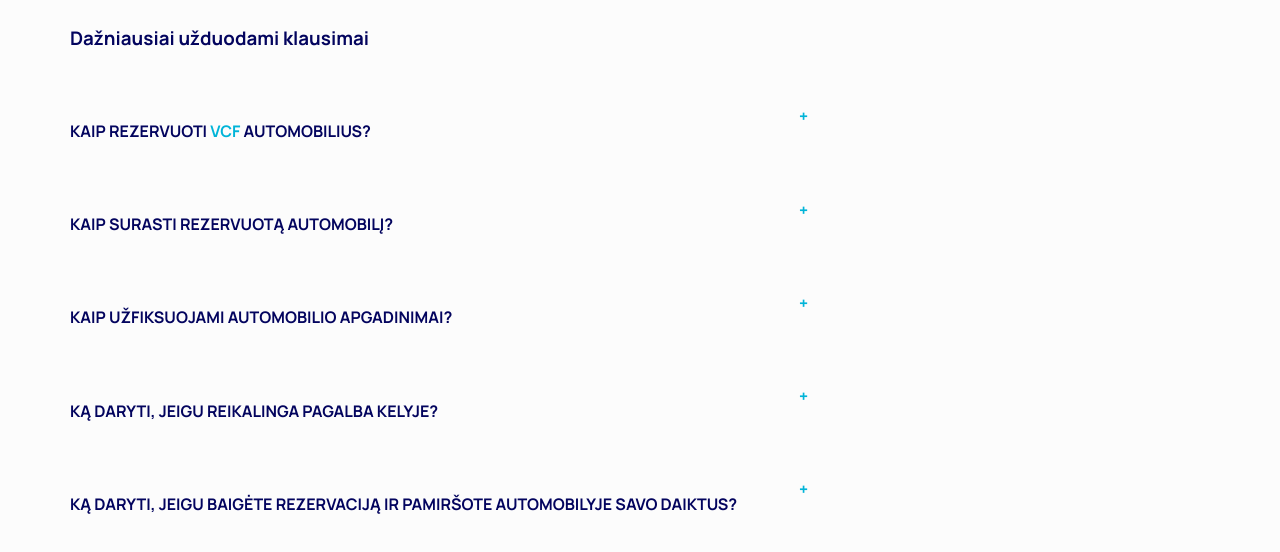
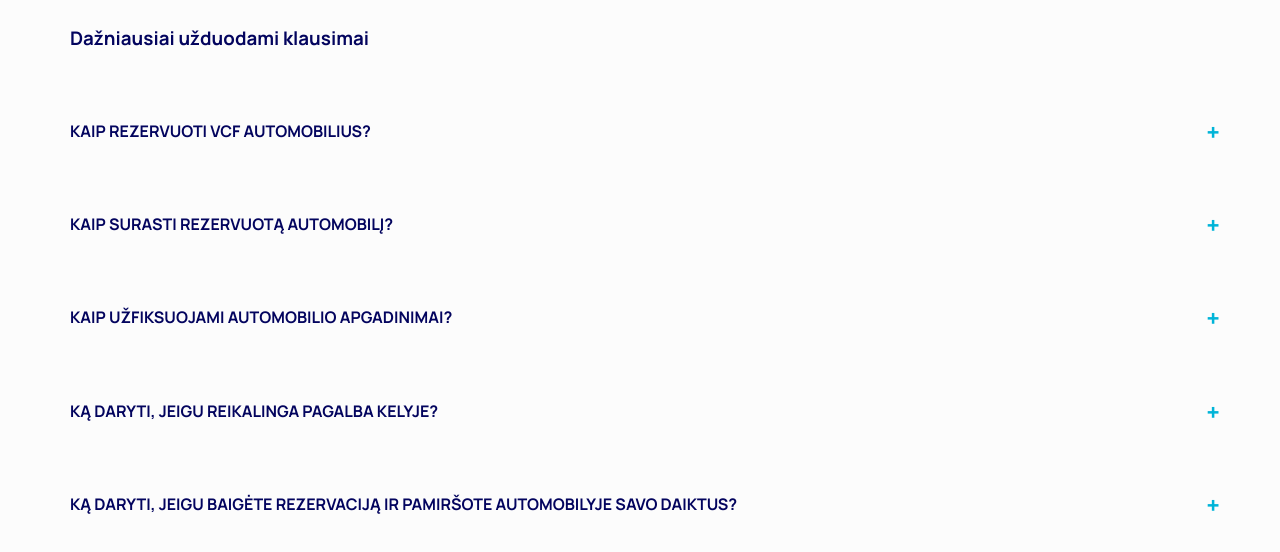
Before and after one commit to GabrieleJasiunaite/CarRentApp, a React (Create React App) app in the folder frontend/: page /faq in a window 1280 px wide. Shown: the part 400-952 px from the top of the page. Built offline with nearby package versions, Linux system fonts and the light colour scheme; some icons are missing.

Commit message:
faq accordion

```diff
--- /dev/null
+++ b/frontend/src/helpers/Accordion.js
@@ -0,0 +1,19 @@
+import { useState } from "react";
+
+const Accordion = ({ title, content }) => {
+    const [isActive, setIsActive] = useState(false)
+
+    return (
+        <div className="accord-item">
+            <div className="accord-title" onClick={() => setIsActive(!isActive)}>
+                <h4>{title}</h4>
+                <div className="sign">{isActive ? '-' : '+'}</div>
+            </div>
+            {isActive && <div className="accord-content">
+                <p>{content}</p>
+            </div>}
+        </div>
+    )
+}
+
+export default Accordion;
--- /dev/null
+++ b/frontend/src/helpers/content.js
@@ -0,0 +1,26 @@
+export const faqData = [
+    {
+        title: `KAIP REZERVUOTI VCF AUTOMOBILIUS?`,
+        content: `Programėlėje pasirinkite mygtuką Išankstinės rezervacijos, tada suveskite rezervacijos prašomus duomenis, išsirinkite patikusį automobilį, pasirinkite papildomas paslaugas ir priedus, apmokėkite banko kortele.
+    Į jūsų el. paštą bus atsiųstas automobilio rezervacijos patvirtinimo kvitas. Jums rezervuotą automobilį rasite programėlėje Mano rezervacijos.`
+    },
+    {
+        title: `KAIP SURASTI REZERVUOTĄ AUTOMOBILĮ?`,
+        content: `Jums rezervuotą automobilį lengvai rasite programėlės navigacijos pagalba rezervacijos kvite nurodytoje vietoje. VCF automobiliai išsiskirs savo logotipais arba ant galinio šoninio lango pakabinta VCF vėliavėle, kurią nuomos pradžioje nuimkite ir palikite bagažinėje.`
+    },
+    {
+        title: `KAIP UŽFIKSUOJAMI AUTOMOBILIO APGADINIMAI?`,
+        content: `Atsirakinę automobilį jį atidžiai apžiūrėkite Pastebėjote pažeidimus?.
+    Praneskite mums.
+    Atsidariusiame lange matysite jau užfiksuotus apgadinimus.
+    Jei pastebėjote naujus pažeidimus ir/ar defektus, įkelkite juos paspaudę mygtuką Pridėti nuotrauką.`
+    },
+    {
+        title: `KĄ DARYTI, JEIGU REIKALINGA PAGALBA KELYJE?`,
+        content: `Skambinkite aptarnavimo telefonu +370 609 22222 arba atsidarius aktyvų užsakymą paspauskite viršutiniame kampe pavaizduotą telefono ženkliuką.`
+    },
+    {
+        title: `KĄ DARYTI, JEIGU BAIGĖTE REZERVACIJĄ IR PAMIRŠOTE AUTOMOBILYJE SAVO DAIKTUS?`,
+        content: `Skambinkite aptarnavimo telefonu +370 609 22222.`
+    }
+]
--- a/frontend/src/pages/infoPages/FAQ.jsx
+++ b/frontend/src/pages/infoPages/FAQ.jsx
@@ -1,15 +1,11 @@
-import { useState } from "react";
 import CarRentPic4 from "../../pictures/Car-rent-pic4.png"
 import { Link } from "react-router-dom";
+import Accordion from "../../helpers/Accordion";
+import { faqData } from "../../helpers/content";
 import './infoPages.css';
 
 // Component for displaying Frequently Asked Questions
 const FAQ = () => {
-    const faqData = {
-        title: 'x'
-    }
-
-    const [isActive, setIsActive] = useState(false)
     return (
         <div className="container faq info-page">
             <header>
@@ -17,54 +13,10 @@ const FAQ = () => {
                 <img src={CarRentPic4} alt="lady at service desc" />
             </header>
             <h3>Dažniausiai užduodami klausimai</h3>
-            <div className="accord-item">
-                <div className="accord-title" onClick={() => setIsActive(!isActive)}>
-                    <h4>KAIP REZERVUOTI <strong>VCF</strong> AUTOMOBILIUS?</h4>
-                    <div className="sign">{isActive ? '-' : '+'}</div>
-                </div>
-                {isActive && <div className="accord-content">
-                    <p>Programėlėje pasirinkite mygtuką Išankstinės rezervacijos, tada suveskite rezervacijos prašomus duomenis, išsirinkite patikusį automobilį, pasirinkite papildomas paslaugas ir priedus, apmokėkite banko kortele.
-                        Į jūsų el. paštą bus atsiųstas automobilio rezervacijos patvirtinimo kvitas. Jums rezervuotą automobilį rasite programėlėje Mano rezervacijos.</p>
-                </div>}
-            </div>
-            <div className="accord-item">
-                <div className="accord-title" onClick={() => setIsActive(!isActive)}>
-                    <h4>KAIP SURASTI REZERVUOTĄ AUTOMOBILĮ?</h4>
-                    <div className="sign">{isActive ? '-' : '+'}</div>
-                </div>
-                {isActive && <div className="accord-content">
-                    <p>Jums rezervuotą automobilį lengvai rasite programėlės navigacijos pagalba rezervacijos kvite nurodytoje vietoje. <strong>VCF</strong> automobiliai išsiskirs savo logotipais arba ant galinio šoninio lango pakabinta <strong>VCF</strong> vėliavėle, kurią nuomos pradžioje nuimkite ir palikite bagažinėje.</p>
-                </div>}
-            </div>
-            <div className="accord-item">
-                <div className="accord-title" onClick={() => setIsActive(!isActive)}>
-                    <h4>KAIP UŽFIKSUOJAMI AUTOMOBILIO APGADINIMAI?</h4>
-                    <div className="sign">{isActive ? '-' : '+'}</div>
-                </div>
-                {isActive && <div className="accord-content">
-                    <p>Atsirakinę automobilį jį atidžiai apžiūrėkite Pastebėjote pažeidimus?.
-                        Praneskite mums.
-                        Atsidariusiame lange matysite jau užfiksuotus apgadinimus.
-                        Jei pastebėjote naujus pažeidimus ir/ar defektus, įkelkite juos paspaudę mygtuką Pridėti nuotrauką.</p>
-                </div>}
-            </div>
-            <div className="accord-item">
-                <div className="accord-title" onClick={() => setIsActive(!isActive)}>
-                    <h4>KĄ DARYTI, JEIGU REIKALINGA PAGALBA KELYJE?</h4>
-                    <div className="sign">{isActive ? '-' : '+'}</div>
-                </div>
-                {isActive && <div className="accord-content">
-                    <p>Skambinkite aptarnavimo telefonu +370 609 22222 arba atsidarius aktyvų užsakymą paspauskite viršutiniame kampe pavaizduotą telefono ženkliuką.</p>
-                </div>}
-            </div>
-            <div className="accord-item">
-                <div className="accord-title" onClick={() => setIsActive(!isActive)}>
-                    <h4>KĄ DARYTI, JEIGU BAIGĖTE REZERVACIJĄ IR PAMIRŠOTE AUTOMOBILYJE SAVO DAIKTUS?</h4>
-                    <div className="sign">{isActive ? '-' : '+'}</div>
-                </div>
-                {isActive && <div className="accord-content">
-                    <p>Skambinkite aptarnavimo telefonu +370 609 22222.</p>
-                </div>}
+            <div className="accordion">
+                {faqData.map(({ title, content }) => (
+                    <Accordion title={title} content={content} />
+                ))}
             </div>
             <Link to="/">Grįžti į pagrindinį</Link>
         </div>
--- a/frontend/src/pages/infoPages/infoPages.css
+++ b/frontend/src/pages/infoPages/infoPages.css
@@ -109,16 +109,39 @@ h4 {
     display: flex;
     justify-content: space-between;
     align-items: center;
-    max-width: 60vw;
+    max-width: 100%;
+}
+
+.accord-title:hover {
+    cursor: pointer;
 }
 
 .accord-title .sign {
     color: var(--blue-5);
     font-weight: 800;
+    padding: 30px 20px 0 0;
+    font-size: 1.5em;
 }
 
 .accord-content {
-    background-color: var(--blue-2);
+    border-top: 2px solid var(--blue-1);
+    margin-right: 30px;
+    margin-bottom: 10px;
+    max-height: 35vh;
+    animation-name: contentanimate;
+    animation-duration: 1.5s;
+}
+
+@keyframes contentanimate {
+    0% {
+        opacity: 0;
+        max-height: 1vh;
+    }
+
+    100% {
+        opacity: 1;
+        max-height: 35wh;
+    }
 }
 
 .privacy-policy header img {
```
